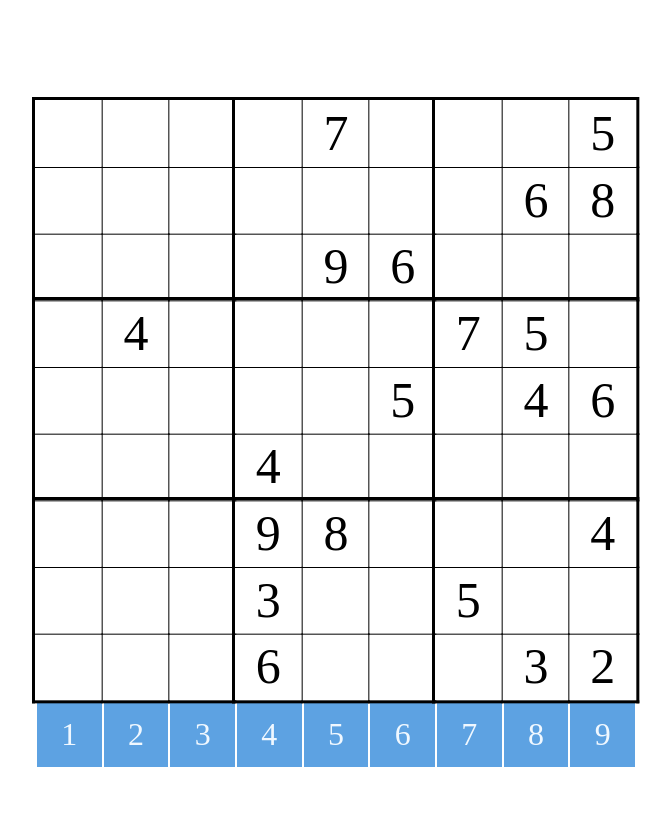
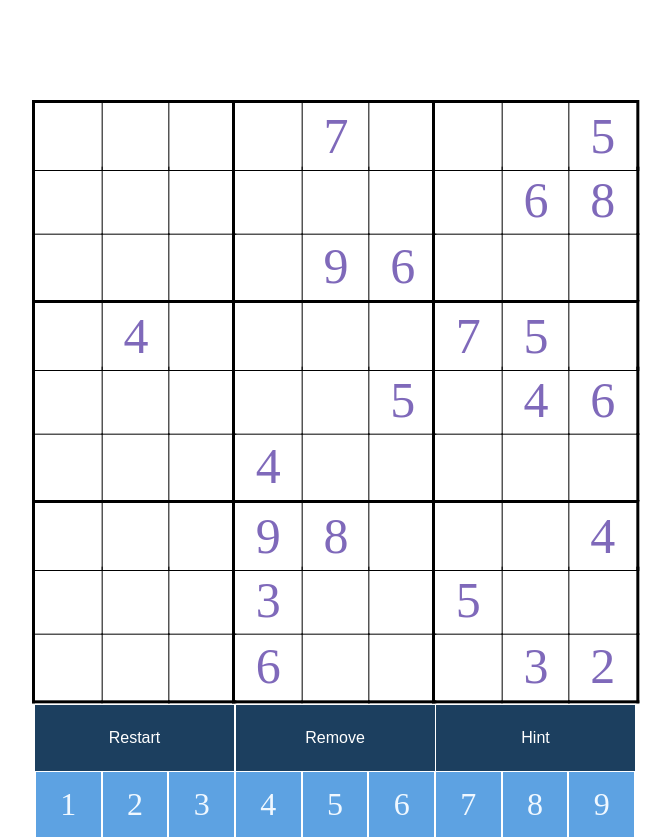
Before and after one commit to rhnh/sudoku, a website built with Vite: page index.html in a window 1280 px wide. Shown: the whole page, without its empty margins (305-976 px from the left). Before the commit the page ends 800 px from the top, so only its background shows below. Built offline with nearby package versions, Linux system fonts and the light colour scheme.

Commit message:
add colors, fix remove original

```diff
--- a/index.html
+++ b/index.html
@@ -9,9 +9,9 @@
 </head>
 
 <body>
-  <div id="sudoku">
-    <div id="container"></div>
-  </div>
+  <article id="sudoku">
+    <article id="container"></article>
+  </article>
   <script type="module" src="/src/main.ts"></script>
 </body>
 
--- a/src/events.ts
+++ b/src/events.ts
@@ -141,13 +141,6 @@ export const addHint = (state: State) => (value: Value) => {
     ...new Set(hints.filter((h, i) => state.hints[i] == h)),
   ]
 }
-// export const asideEvents = (state: State) => {
-//   const {aside} = state
-//   aside.firstChild.addEventListener("pointerdown", () => {
-//     state.isHint == !state.isHint
-//   })
-//   return state
-// }
 
 export function keyEvents(state: State): State {
   document.addEventListener("keydown", (e) => {
@@ -177,3 +170,43 @@ export function keyEvents(state: State): State {
   })
   return state
 }
+
+export function panelEvents(state: State) {
+  const {panel} = state
+  const reset = panel.querySelector("#restart") as HTMLButtonElement
+  reset.addEventListener("pointerdown", () => {
+    document.location.reload()
+  })
+
+  const hint = panel.querySelector("#hint") as HTMLButtonElement
+
+  hint.addEventListener("pointerdown", () => {
+    state.isHint = !state.isHint
+    if (state.isHint) {
+      hint.classList.add("btn-pressed")
+    } else {
+      hint.classList.remove("btn-pressed")
+    }
+  })
+
+  const remove = panel.querySelector("#remove") as HTMLButtonElement
+  remove.addEventListener("pointerdown", () => {
+    if (!state.isHint)
+      state.selected.map((r) => {
+        if (state.originCell.get(r)) {
+        } else {
+          state.cells.set(r, "0")
+        }
+      })
+
+    const found = state.selected
+      .map((r) => state.hints.filter((h) => r.slice(0, 2) === h.slice(0, 2)))
+      .flat() as unknown as Hint[]
+
+    state.hints = state.hints.filter((item) => !found.includes(item))
+
+    renderCells(state)
+  })
+
+  return state
+}
--- a/src/game.ts
+++ b/src/game.ts
@@ -23,9 +23,13 @@ export function getDigits() {
 }
 
 export const initState = (): State => {
+  const originalCells = getCells()
+  const cells = new Map([...originalCells])
+
   const headlessState: HeadlessState = {
     gameState: "isInitialed",
-    cells: getCells(),
+    cells: cells,
+    originCell: originalCells,
     selected: [],
     digits: getDigits(),
     hints: [],
--- a/src/render.ts
+++ b/src/render.ts
@@ -1,10 +1,5 @@
-import {
-  type CellElement,
-  type Hint,
-  type Key,
-  type State,
-  type Value,
-} from "./types"
+import {panelEvents} from "./events"
+import {type CellElement, type Key, type State} from "./types"
 import {
   getPositionFromBound,
   keyToPosition,
@@ -12,7 +7,6 @@ import {
   Box,
   memo,
   id,
-  addNew,
 } from "./utils"
 
 export function renderBase(state: State): State {
@@ -36,17 +30,21 @@ export function renderBase(state: State): State {
   aside.appendChild(numPad)
   container.appendChild(aside)
 
-  container.appendChild(panel)
   state = {...state, board, numPad, bounds, container, panel, aside}
 
   return state
 }
 export function renderPanel(state: State) {
-  const {panel, buttons} = state
+  const {panel, buttons, bounds} = state
   for (const [k, v] of buttons) {
     const btn = document.createElement("button")
-    btn.innerText = `${v.replace(/([a-z])([A-Z])/g, "$1 $2")}`
+    btn.style.height = `${bounds().height / 9}px`
+    btn.style.width = `${bounds().width / 3 - 1}px`
+    btn.id = `${v.replace(/\s/g, "-")}`.toLowerCase()
     btn.classList.add(k)
+
+    btn.innerText = `${v.replace(/\s/g, "-")}`
+    btn.style.aspectRatio = `1 / 1`
     btn.classList.add("buttons")
     panel.append(btn)
   }
@@ -106,6 +104,12 @@ export function renderCells(state: State): State {
       if (v !== "0") c.innerHTML = `${v}`
       cellElem.appendChild(c)
       board.appendChild(cellElem)
+      if (state.originCell.get(k) !== "0" && state.originCell.get(k)) {
+        cellElem.classList.add("origin-cells")
+      } else {
+        cellElem.classList.remove("origin-cells")
+        cellElem.classList.add("new-cells")
+      }
       renderHints(state, cellElem)
     }
   })
@@ -131,7 +135,7 @@ export function renderHints(state: State, el: CellElement): State {
 }
 
 export const render = (state: State): State => {
-  return Box(state).map(renderCells).map(renderNumpad).map(renderAside).fold(id)
+  return Box(state).map(renderCells).map(renderAside).fold(id)
 }
 export const createNumPad = (state: State): State => {
   const {bounds, numPad} = state
@@ -154,10 +158,5 @@ export const renderNumpad = (state: State): State => {
 }
 
 export const renderAside = (state: State) => {
-  const {aside} = state
-  // const hintBtn = document.createElement("hint")
-
-  // hintBtn.innerHTML = "Hint"
-  // aside.append(hintBtn)
-  return state
+  return Box(state).map(renderNumpad).map(renderPanel).map(panelEvents).fold(id)
 }
--- a/src/style.css
+++ b/src/style.css
@@ -78,7 +78,6 @@ numpad {
   user-select: none;
   clear: both;
   width: 100%;
-  margin-top: 1em;
 }
 
 numpad > * {
@@ -103,30 +102,31 @@ numpad > * {
 }
 
 .panel {
-  width: 100%;
   display: flex;
-  align-content: center;
-  margin-bottom: 1em;
-  padding: 0;
-  margin-top: 0;
+  justify-content: center;
+  justify-content: space-between;
+  margin-top: 0.3em;
 }
-#hintBTN {
-  background-color: rebeccapurple;
-}
-#hintBTN.clicked {
-  background-color: red;
+.buttons {
+  display: flex;
+  justify-content: center;
+  align-items: center;
+  text-transform: capitalize;
+  background-color: rgb(28, 63, 95);
+  border: none;
+  color: white;
+  text-align: center;
+  text-decoration: none;
+  display: inline-block;
+  font-size: 16px;
+  cursor: pointer;
 }
 
-.buttons {
-  text-transform: capitalize;
-}
 .horizontal-lines-top {
   border-top: var(--thick) solid black;
-  margin-top: -3px;
 }
 .horizontal-lines-bottom {
   border-bottom: var(--thick) solid black;
-  margin-bottom: -3px;
 }
 
 .vertical-lines-left {
@@ -148,19 +148,16 @@ numpad > * {
   width: 100%;
 }
 
-#aside > * {
-  font-size: 32px;
-
-  background-color: rgb(93, 162, 226);
-  text-align: center;
-  aspect-ratio: 1/1;
-  border: 1px solid rgb(255, 255, 255);
-  margin: auto;
-  display: flex;
-  justify-content: center;
-  align-items: center;
-  color: aliceblue;
-}
 .duplicates {
   background-color: rgba(226, 93, 93, 0.219);
 }
+.btn-pressed {
+  opacity: 0.5;
+}
+
+.origin-cells {
+  color: rgba(53, 19, 146, 0.637);
+}
+.new-cells {
+  color: rgb(55, 57, 65);
+}
--- a/src/types.ts
+++ b/src/types.ts
@@ -8,7 +8,7 @@ export type Rank = (typeof ranks)[number] | "0"
 export type Position = [number, number]
 export type BaseKey = `${File}${Rank}`
 
-export const buttons = ["restart", "removeDigit", "showHint"] as const
+export const buttons = ["restart", "remove", "Hint"] as const
 export type ButtonTexts = (typeof buttons)[number]
 
 export type Buttons = Map<BaseKey, ButtonTexts>
@@ -31,6 +31,7 @@ export type Digits = Map<BaseKey, Value>
 export interface HeadlessState {
   gameState: GameState
   cells: Cells
+  originCell: Cells
   hints: Hints
   digits: Digits
   selected: Key[]
--- a/src/utils.ts
+++ b/src/utils.ts
@@ -69,18 +69,22 @@ function getDuplicateKeys<K, V>(map: Map<K, V>): K[] {
 }
 
 export const showDuplicate =
-  (state: State) => (f: (key: Key, noZero: boolean) => Cells) => {
-    getKeys().map((key) => {
-      getDuplicateKeys(f(key, true)).map((r) => {
+  (state: State) => (f: (key: Key, noZero: boolean) => Cells) =>
+    getKeys()
+      .map((key) =>
+        getDuplicateKeys(f(key, true))
+          .map((r) => {
             if (r) {
               const value = state.cells.get(r) as unknown as Value
               state.duplicates.set(r, `${value}`)
             } else {
               state.duplicates.delete(r)
             }
+            return state.duplicates
           })
-    })
-  }
+          .flat(),
+      )
+      .flat()
 
 export const showAllDuplicates = (state: State) => {
   showDuplicate(state)(getRow(state))
@@ -92,6 +96,7 @@ export const addNew = (state: State, value: Value) => {
   state.duplicates = new Map()
   if (!state.targetKey) return
   state.selected.map((s) => {
+    if (state.originCell.get(s) !== "0" && state.originCell.get(s)) return
     state.cells.set(s, `${value}`)
   })
 
```
Lines whose indentation alone changed are shown as unchanged.
